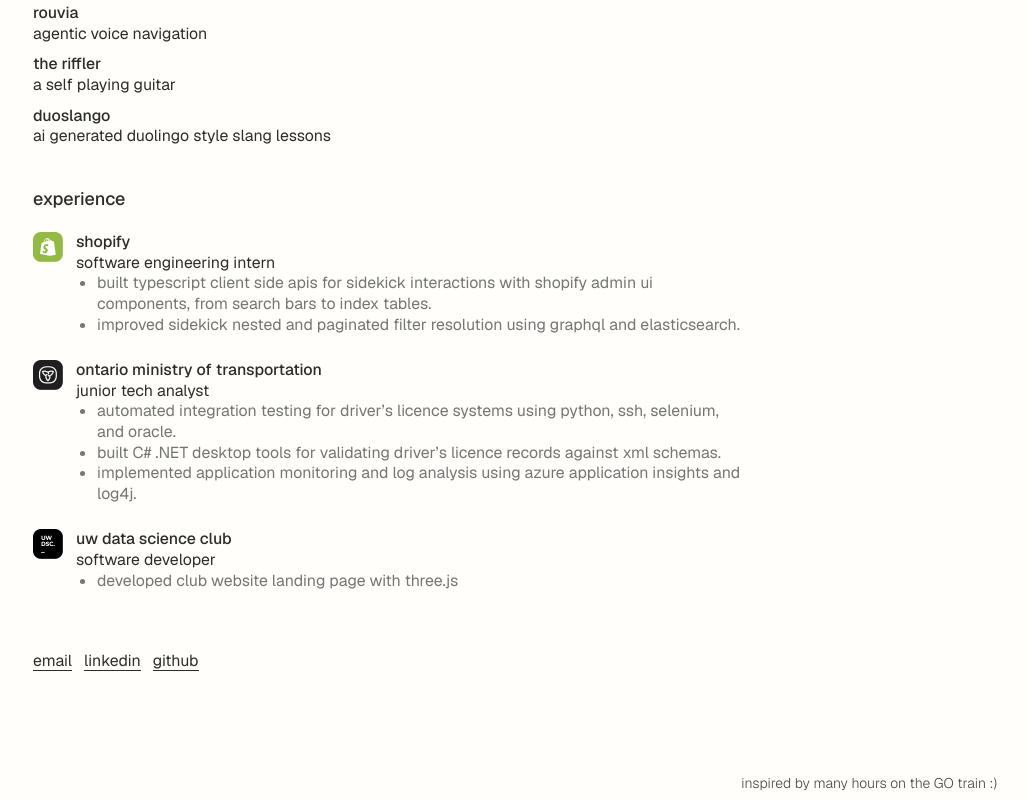
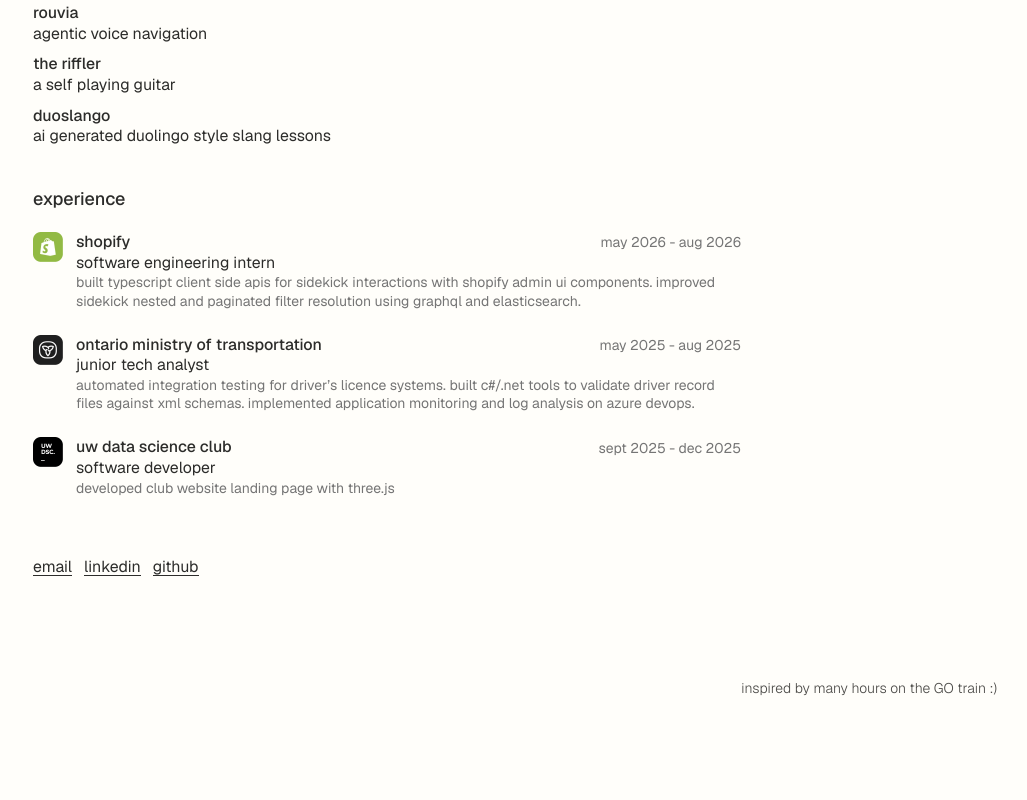
Before and after one commit to claireleu/portfolio, a Next.js app: page / in a window 1280 px wide. Shown: the part 925-1725 px from the top of the page, without its empty margins (253-1280 px from the left). After the commit the page ends 1631 px from the top, so only its background shows below. Built offline with nearby package versions, Linux system fonts and the light colour scheme.

Commit message:
feat: update experience and works info

```diff
--- a/src/components/Experience.tsx
+++ b/src/components/Experience.tsx
@@ -4,7 +4,8 @@
   company: string
   href: string
   role: string
-  points: string[]
+  dates: string
+  description: string
   logo: string
 }
 
@@ -13,28 +14,26 @@
     company: 'shopify',
     href: 'https://www.shopify.com/ca',
     role: 'software engineering intern',
-    points: [
-      'built typescript client side apis for sidekick interactions with shopify admin ui components, from search bars to index tables.',
-      'improved sidekick nested and paginated filter resolution using graphql and elasticsearch.',
-    ],
+    dates: 'may 2026 - aug 2026',
+    description:
+      'built typescript client side apis for sidekick interactions with shopify admin ui components. improved sidekick nested and paginated filter resolution using graphql and elasticsearch.',
     logo: '/experience/shopify.webp',
   },
   {
     company: 'ontario ministry of transportation',
     href: 'https://www.ontario.ca/page/ministry-transportation',
     role: 'junior tech analyst',
-    points: [
-      'automated integration testing for driver’s licence systems using python, ssh, selenium, and oracle.',
-      'built C# .NET desktop tools for validating driver’s licence records against xml schemas.',
-      'implemented application monitoring and log analysis using azure application insights and log4j.',
-    ],
+    dates: 'may 2025 - aug 2025',
+    description:
+      'automated integration testing for driver’s licence systems. built c#/.net tools to validate driver record files against xml schemas. implemented application monitoring and log analysis on azure devops.',
     logo: '/experience/mto.webp',
   },
   {
     company: 'uw data science club',
     href: 'https://www.uwdatascience.ca/',
     role: 'software developer',
-    points: ['developed club website landing page with three.js'],
+    dates: 'sept 2025 - dec 2025',
+    description: 'developed club website landing page with three.js',
     logo: '/experience/uwdsc.webp',
   },
 ]
@@ -44,23 +43,20 @@
     <section className="flex w-full flex-col gap-[22px] break-words">
       <h2 className="text-[18px] font-medium">experience</h2>
       <ul className="flex w-full flex-col gap-[25px]">
-        {jobs.map(({ company, href, role, points, logo }) => (
+        {jobs.map(({ company, href, role, dates, description, logo }) => (
           <li key={company} className="flex w-full flex-col items-start gap-[8px] sm:flex-row sm:gap-[13px]">
             <Image src={logo} alt="" width={30} height={30} className="size-[30px] shrink-0" />
             <div className="flex min-w-0 flex-1 flex-col text-[15.86px]">
-              <h3 className="font-medium">
-                <a href={href} target="_blank" rel="noreferrer">
-                  {company}
-                </a>
-              </h3>
+              <div className="flex w-full flex-wrap items-center justify-between gap-x-[10px]">
+                <h3 className="font-medium">
+                  <a href={href} target="_blank" rel="noreferrer">
+                    {company}
+                  </a>
+                </h3>
+                <p className="text-[14px] whitespace-nowrap text-secondary-text">{dates}</p>
+              </div>
               <p>{role}</p>
-              <ul className="list-disc text-[15.86px] text-secondary-text">
-                {points.map((point) => (
-                  <li key={point} className="ms-[21px]">
-                    {point}
-                  </li>
-                ))}
-              </ul>
+              <p className="text-[14px] text-secondary-text">{description}</p>
             </div>
           </li>
         ))}
--- a/src/components/FeaturedWork.tsx
+++ b/src/components/FeaturedWork.tsx
@@ -93,7 +93,7 @@
             frameClassName: 'aspect-[466/225]',
           },
           description:
-            'and simple app that teaches users with dynamically generated duolingo style lessons. built with flask, gemini api, react, and tailwind css.',
+            'and simple web app that teaches users slang with dynamically generated duolingo style lessons. built with flask, gemini api, react, and tailwind css.',
           github: 'https://github.com/claireleu/Duoslango',
         },
       },
--- a/src/components/HackTheNorth.tsx
+++ b/src/components/HackTheNorth.tsx
@@ -214,7 +214,7 @@
 export default function HackTheNorth() {
   return (
     <DesignPage
-      path="hack-the-north"
+      path="design"
       title="designing at canada’s largest hackathon"
       role="graphic design organiser"
       timeline="feb 2026 - present"
--- a/src/components/SummerHacks.tsx
+++ b/src/components/SummerHacks.tsx
@@ -327,7 +327,7 @@
 export default function SummerHacks() {
   return (
     <DesignPage
-      path="summer-hacks"
+      path="design"
       title="designing for an outdoor hackathon"
       role="graphic design director"
       timeline="oct 2025 - aug 2026"
```
